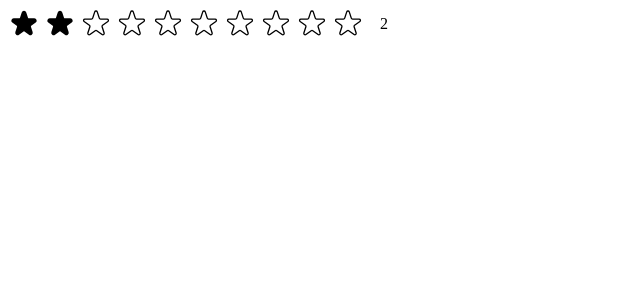
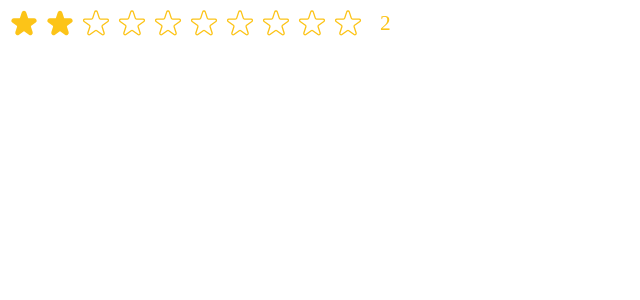
Before and after one commit to karthickeyan-dev/use-popcorn, a React (Vite) app: page / in a window 1280 px wide. Both pictures are taken after a click on the button 60 px from the left and 24 px from the top of the page. Shown: the top 300 px of the page, without its empty margins (0-640 px from the left). Built offline with nearby package versions, Linux system fonts and the light colour scheme.

Commit message:
refactor StarRating component to accept color and size props

```diff
--- a/src/StarRating.jsx
+++ b/src/StarRating.jsx
@@ -11,20 +11,16 @@ const StarContainerStyle = {
   gap: '4px',
 };
 
-const textStyle = {
-  margin: '0',
-  lineHeight: '1',
-};
-
-const starStyle = {
-  height: '32px',
-  width: '32px',
-  cursor: 'pointer',
-};
-
-function StarRating({ maxRating = 5 }) {
+function StarRating({ maxRating = 5, color = '#fcc418', size = 32 }) {
   const [rating, setRating] = useState(0);
   const [tempRating, setTempRating] = useState(0);
+
+  const textStyle = {
+    margin: '0',
+    lineHeight: '1',
+    color,
+    fontSize: `${size / 1.5}px`,
+  };
 
   return (
     <div style={containerStyle}>
@@ -35,6 +31,8 @@ function StarRating({ maxRating = 5 }) {
             handleClick={() => setRating(i + 1)}
             handleMouseEnter={() => setTempRating(i + 1)}
             isFull={(tempRating || rating) >= i + 1}
+            color={color}
+            size={size}
           />
         ))}
       </div>
@@ -43,7 +41,13 @@ function StarRating({ maxRating = 5 }) {
   );
 }
 
-function Star({ handleClick, handleMouseEnter, isFull }) {
+function Star({ handleClick, handleMouseEnter, isFull, color, size }) {
+  const starStyle = {
+    height: `${size}px`,
+    width: `${size}px`,
+    cursor: 'pointer',
+  };
+
   return (
     <span
       style={starStyle}
@@ -55,8 +59,8 @@ function Star({ handleClick, handleMouseEnter, isFull }) {
         <svg
           xmlns="http://www.w3.org/2000/svg"
           viewBox="0 0 20 20"
-          fill="#000"
-          stroke="#000"
+          fill={color}
+          stroke={color}
         >
           <path d="M9.049 2.927c.3-.921 1.603-.921 1.902 0l1.07 3.292a1 1 0 00.95.69h3.462c.969 0 1.371 1.24.588 1.81l-2.8 2.034a1 1 0 00-.364 1.118l1.07 3.292c.3.921-.755 1.688-1.54 1.118l-2.8-2.034a1 1 0 00-1.175 0l-2.8 2.034c-.784.57-1.838-.197-1.539-1.118l1.07-3.292a1 1 0 00-.364-1.118L2.98 8.72c-.783-.57-.38-1.81.588-1.81h3.461a1 1 0 00.951-.69l1.07-3.292z" />
         </svg>
@@ -65,7 +69,7 @@ function Star({ handleClick, handleMouseEnter, isFull }) {
           xmlns="http://www.w3.org/2000/svg"
           fill="none"
           viewBox="0 0 24 24"
-          stroke="#000"
+          stroke={color}
         >
           <path
             strokeLinecap="round"
```
Also changed, not shown: eslint.config.js (+7 -6 lines).
